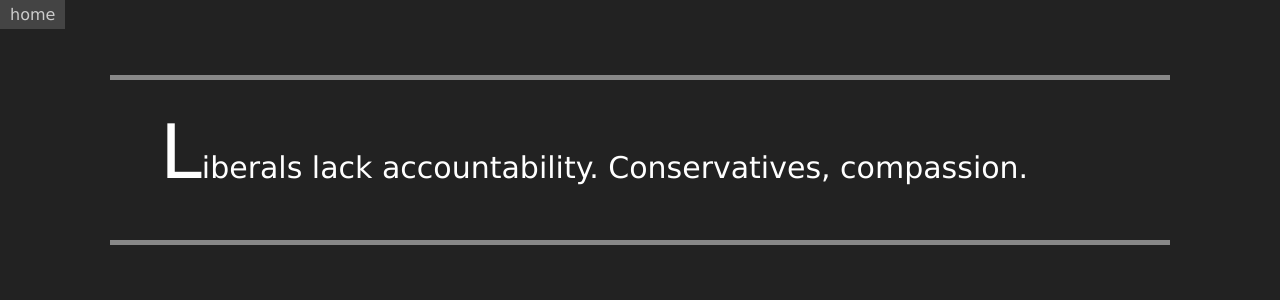
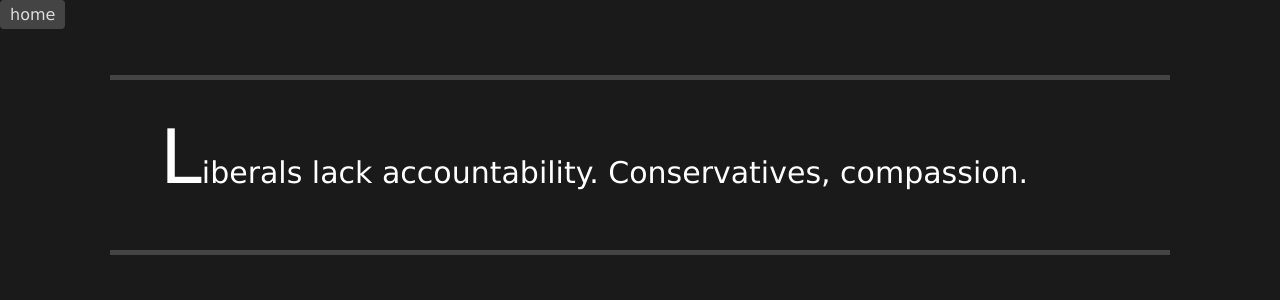
Before and after one commit to fehmicansaglam/fehmicansaglam.github.com, a Jekyll site: the page built from _posts/2012-4-1-Politics.html, in a window 1280 px wide. Shown: the top 300 px of the page. Built offline with Jekyll 4.4.1, drawn with Linux system fonts in a browser that asks for light colours; some web fonts are replaced.

Commit message:
small tweak to black posts

```diff
--- a/assets/quote.css
+++ b/assets/quote.css
@@ -3,12 +3,12 @@ a{text-decoration:none;color:#444;}
 #home{position:absolute;top:0;left:0;background:#eee;padding:5px 10px;}
 #home:hover{background:#ddd;}
 
-#quote{width:960px;margin:75px auto;line-height:45px;font-size:30px;border:5px solid #ddd;border-width:5px 0;padding:50px;}
+#quote{width:960px;margin:75px auto;line-height:55px;font-size:30px;border:5px solid #ddd;border-width:5px 0;padding:50px;}
 #quote:first-letter{font-size:75px;}
 #attribution{font-style:italic;color:#888;text-align:right;}
 #attribution:before{content:'-';}
 
-body.dark{background:#222;color:#fff;}
-body.dark #home{background:#444;color:#ccc;}
+body.dark{background:#1a1a1a;color:#fff;}
+body.dark #home{background:#444;color:#ddd;border-radius:4px;}
 body.dark #home:hover;{background:#666;}
-body.dark #quote{border-color:#888;}
+body.dark #quote{border-color:#444;}
```
